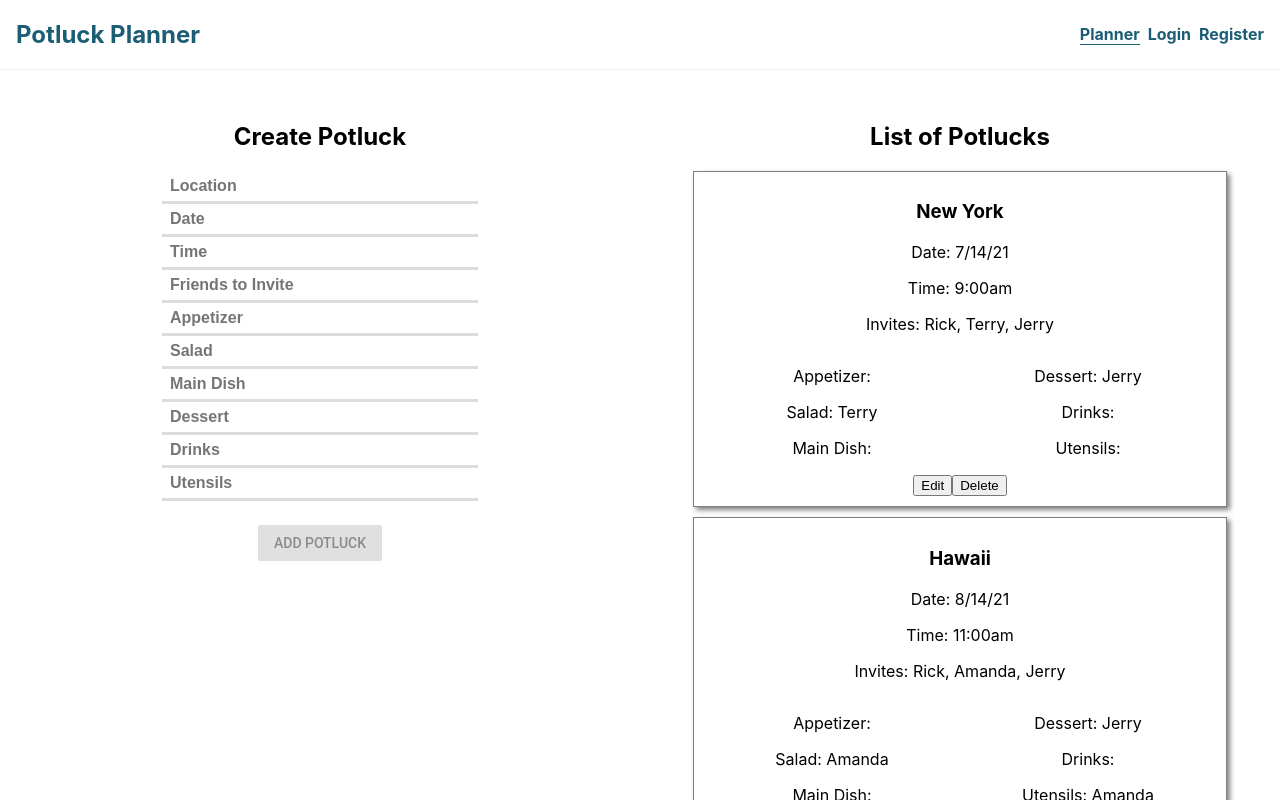
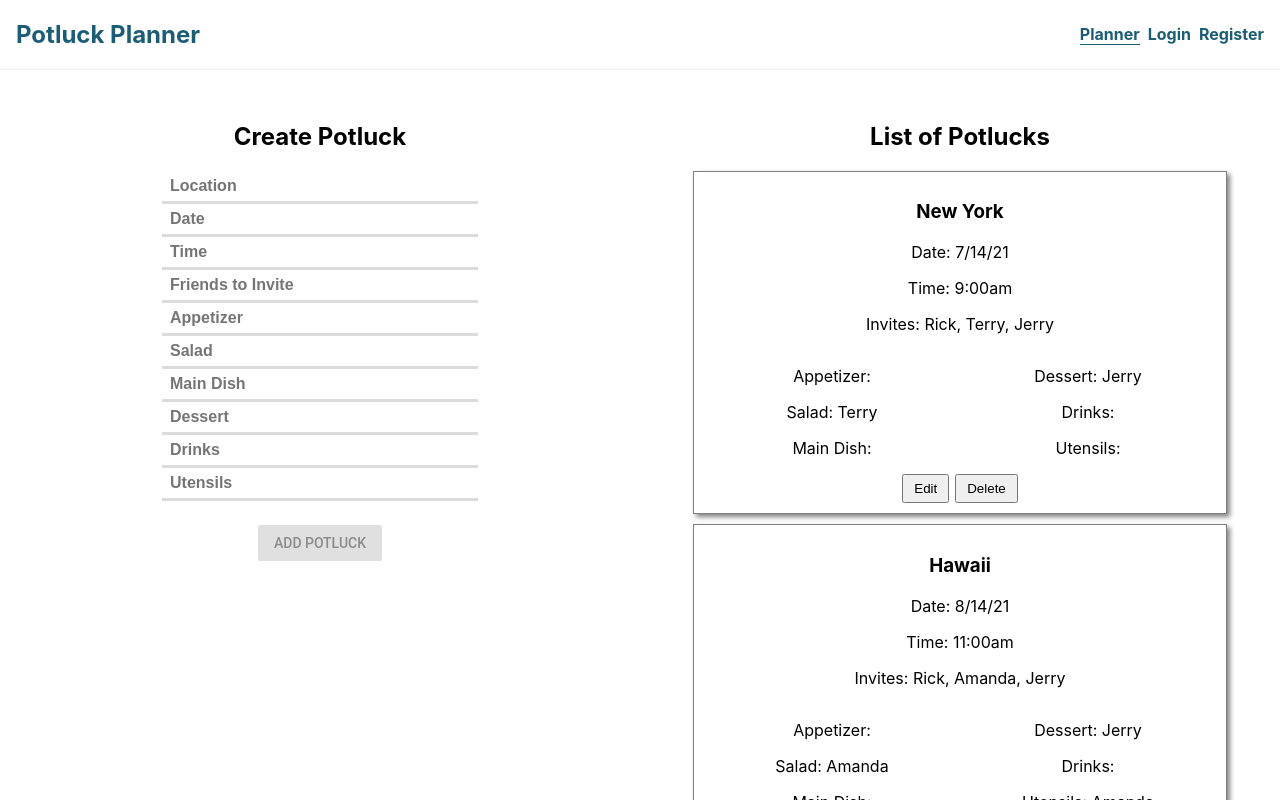
Before and after one commit to PotluckPlanner-BW/front-end, a React (Create React App) app: page /display in a window 1280 px wide. Shown: the top 800 px of the page. Built offline with nearby package versions, Linux system fonts and the light colour scheme.

Commit message:
fixing temp CSS

```diff
--- a/src/components/display/PotluckCard.js
+++ b/src/components/display/PotluckCard.js
@@ -52,6 +52,11 @@ const FormWrapper = styled.div`
    width: 80%;
    margin: 10px auto;
    padding: 10px;
+
+   button{
+      padding:  5px 10px;
+      margin: 0 3px;
+   }
 `;
 
 const ItemDisplay = styled.div`
@@ -62,9 +67,6 @@ const ItemDisplay = styled.div`
    }
    .card-two{
       width: 50%;
+   }
 
-      button{
-         margin: 3px;
-      }
-   }
 `;
```
Also changed, not shown: 1 other file (tests, documents, lock files or other folders).
